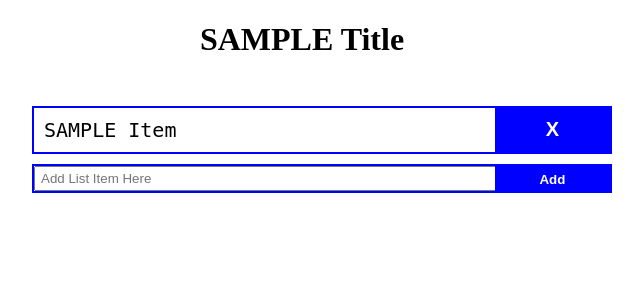
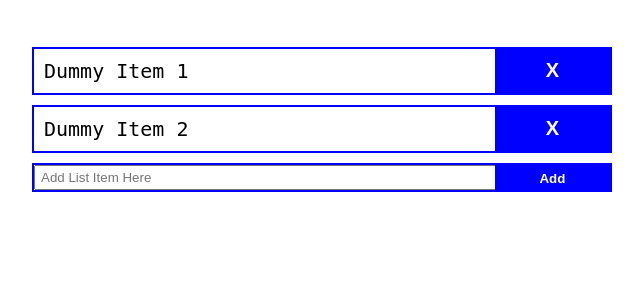
Before and after one commit to uclaacm/HackSchool-Session5, a Node server app: page /list in a window 1280 px wide. Shown: the top 300 px of the page, without its empty margins (338-981 px from the left). Run offline with Node 20, Linux system fonts and the light colour scheme; some libraries are stand-ins or nearby versions.

Commit message:
Template list.hbs

```diff
--- a/views/list.hbs
+++ b/views/list.hbs
@@ -1,17 +1,18 @@
 <!DOCTYPE html>
 <html>
-	<head><title><!-- TODO: Insert Title Here --></title></head>
+	<head><title>{{ name }}</title></head>
 	<link rel="stylesheet" type="text/css" href="css/style.css">
 	<body>
 		<!-- TODO: insert title here -->
-		<center><h1>SAMPLE Title</h1></center>
+		<center><h1>{{ name }}</h1></center>
 		<ul class='list'>
-			<!-- TODO: dynamically add list items -->
-			<li class='item'>
-				<span>SAMPLE Item</span>
-				<!-- TODO: Link to /delete/:id -->
-				<a href=#><span>X</span></a>
-			</li>
+			{{#each items}}
+				<li class='item'>
+					<span>{{ value }}</span>
+					<!-- TODO: Link to /delete/:id -->
+					<a href='/delete/{{ id }}'><span>X</span></a>
+				</li>
+			{{/each}}
 
 			<li class='item'>
 				<form action='/add' method='POST'>
```
